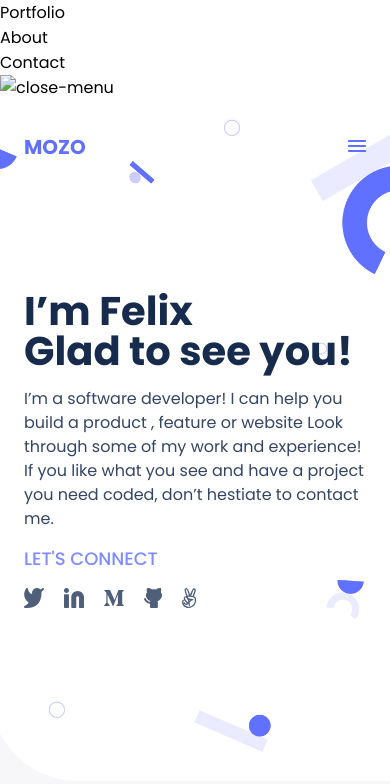
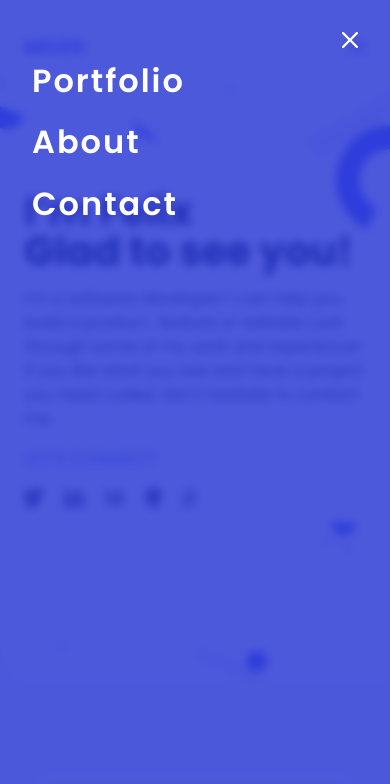
Before and after one commit to felixDev22/Portfolio, a website: page index.html in a window 390 px wide. Shown: the top 784 px of the page. Drawn offline with Linux system fonts and the light colour scheme.

Commit message:
Update html file, Add css styling

```diff
--- a/index.html
+++ b/index.html
@@ -15,16 +15,17 @@
 
         <!---------------dropdown-menu------------->
         <div class='mobile-menu mobile-only'>
-          <ul>
+              <div class="menu-x mobile-only">
+          <img src="./images/XIcon.svg" alt="close-menu"
+          onclick="closeMenu()" class="closeMenu"/>
+        </div>
+          <ul class='drop-menu-list'>
             <li><a href="#work-section" aria-label ="portfolio area"></a>Portfolio</li>
             <li><a href="#about-section" aria-label ="about me area"></a>About</li>
             <li><a href="#contact-section" aria-label ="contact me area"></a>Contact</li>
           </ul>
 
-          <div class="menu-x mobile-only">
-          <img src="./images/close.png" alt="close-menu"
-          onclick="closeMenu()" class="closeMenu"/>
-        </div>
+
         </div>
 
 
--- a/style.css
+++ b/style.css
@@ -118,6 +118,41 @@ ul li {
 
 .menu-list ul {
   display: none;
+}
+
+/* ---------- Dropdown Menu ---------- */
+
+.menu-x img{
+  width: 4%;
+  float: right;
+  margin-right: 2rem;
+  margin-top: 2rem;
+
+}
+.mobile-menu{
+  position: absolute;
+  background:rgba(34, 49, 211, 0.802);
+  backdrop-filter: blur(5px);
+  top: 0;
+  left: 0;
+  width: 100%;
+  height:100vh;
+}
+.mobile-menu ul{
+   margin-left: 2rem;
+}
+.mobile-menu ul li{
+  color: var(--card-color);
+  margin-top: 5%;
+  display: flex;
+  flex-direction: column;
+  font-size: 32px;
+  line-height:44px;
+  font-weight: 600;
+  letter-spacing: 2px;
+}
+.drop-menu-list{
+  margin-top: 15%;
 }
 
 /* Header-section Ends here */
```
Also changed, not shown: images/XIcon.svg (added), images/close.png (added).
